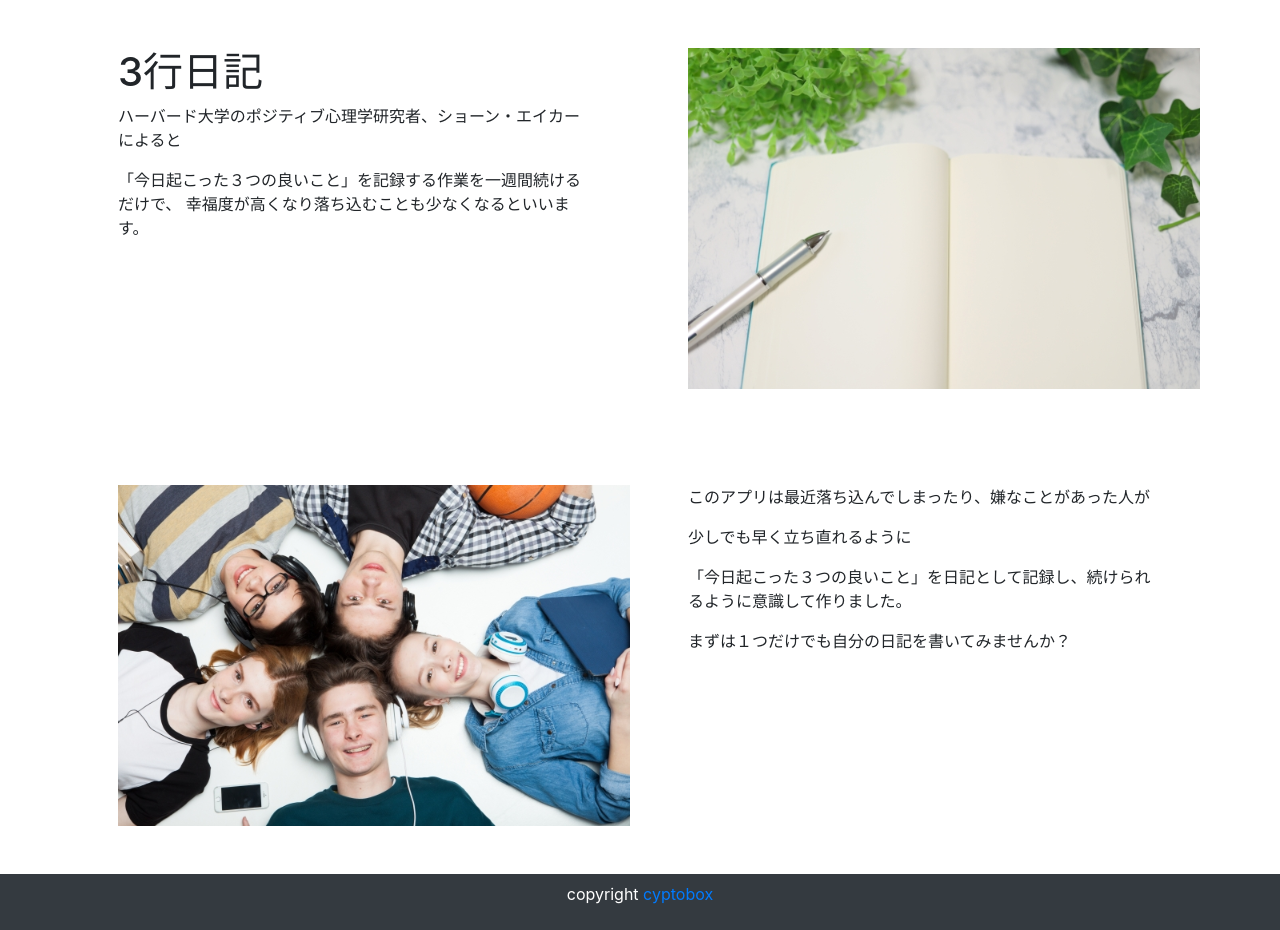
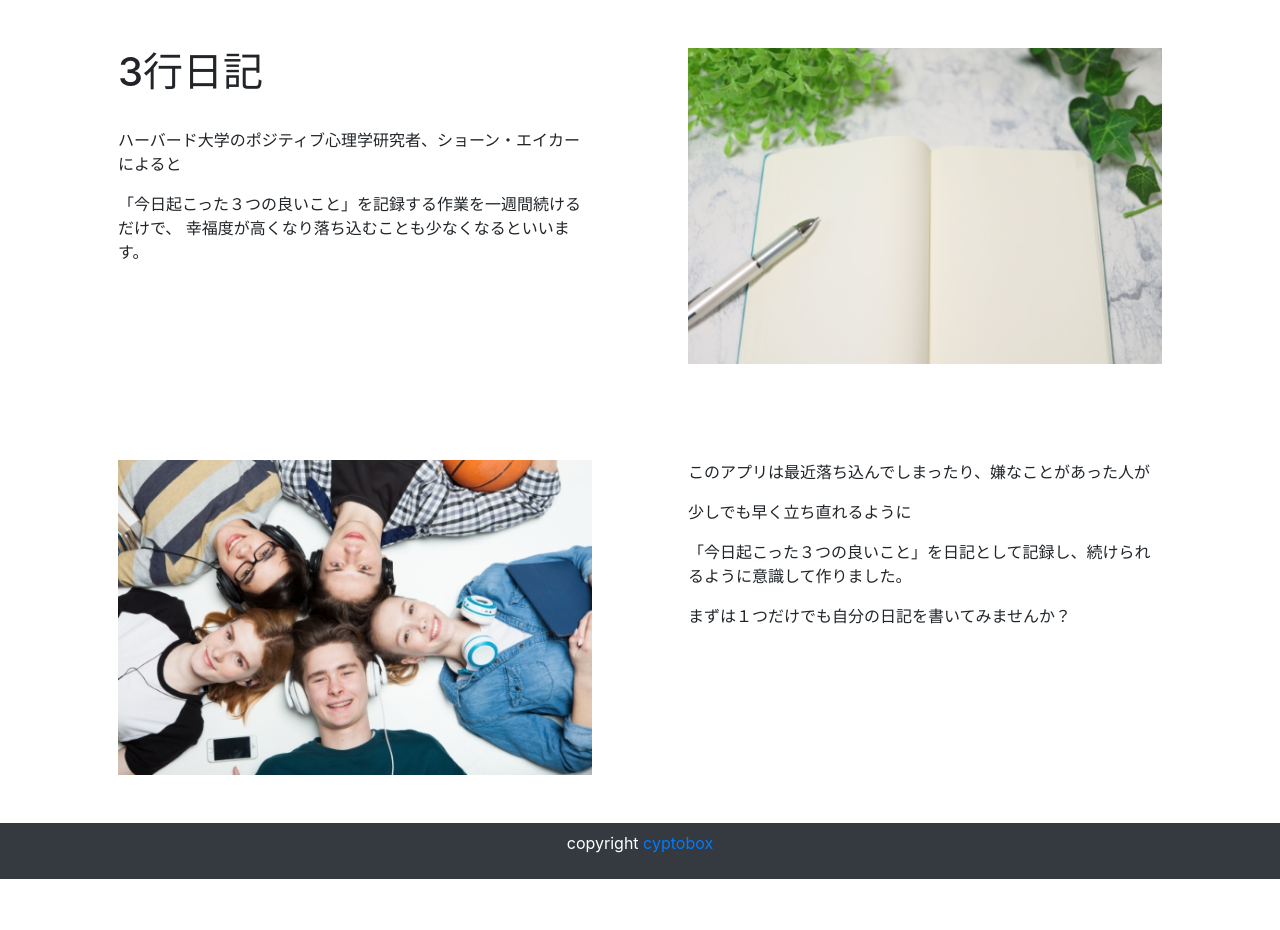
Before and after one commit to crypt0box/ThreeLineDiary, a Django app: page /about/ in a window 1280 px wide. Shown: the part 56-986 px from the top of the page. After the commit the page ends 935 px from the top, so only its background shows below. Run offline with Django 3.2, Linux system fonts and the light colour scheme; some libraries are stand-ins or nearby versions.

Commit message:
修正：画像をレスポンシブに変更

```diff
--- a/ThreeLineDiary/templates/ThreeLineDiary/about.html
+++ b/ThreeLineDiary/templates/ThreeLineDiary/about.html
@@ -6,20 +6,21 @@
 
       <div class="first-left p-5 col-md-6 col-sm-12">
         <h1>3行日記</h1>
+        <br>
         <p>ハーバード大学のポジティブ心理学研究者、ショーン・エイカーによると</p>
         <p>「今日起こった３つの良いこと」を記録する作業を一週間続けるだけで、
         幸福度が高くなり落ち込むことも少なくなるといいます。</p>
       </div>
 
       <div class="first-right p-5 col-md-6 col-sm-12">
-        <img src="/images/diary.png" alt="Top1" />
+        <img src="/images/diary.png" alt="Top1" class="img-fluid">
       </div>
 
     </div>
     <div class="row">
 
       <div class="second-left p-5 col-md-6 col-sm-12">
-        <img src="/images/niconicocircle.png" alt="Top2" />
+        <img src="/images/niconicocircle.png" alt="Top2" class="img-fluid">
       </div>
 
       <div class="second-right p-5 col-md-6 col-sm-12">
```
